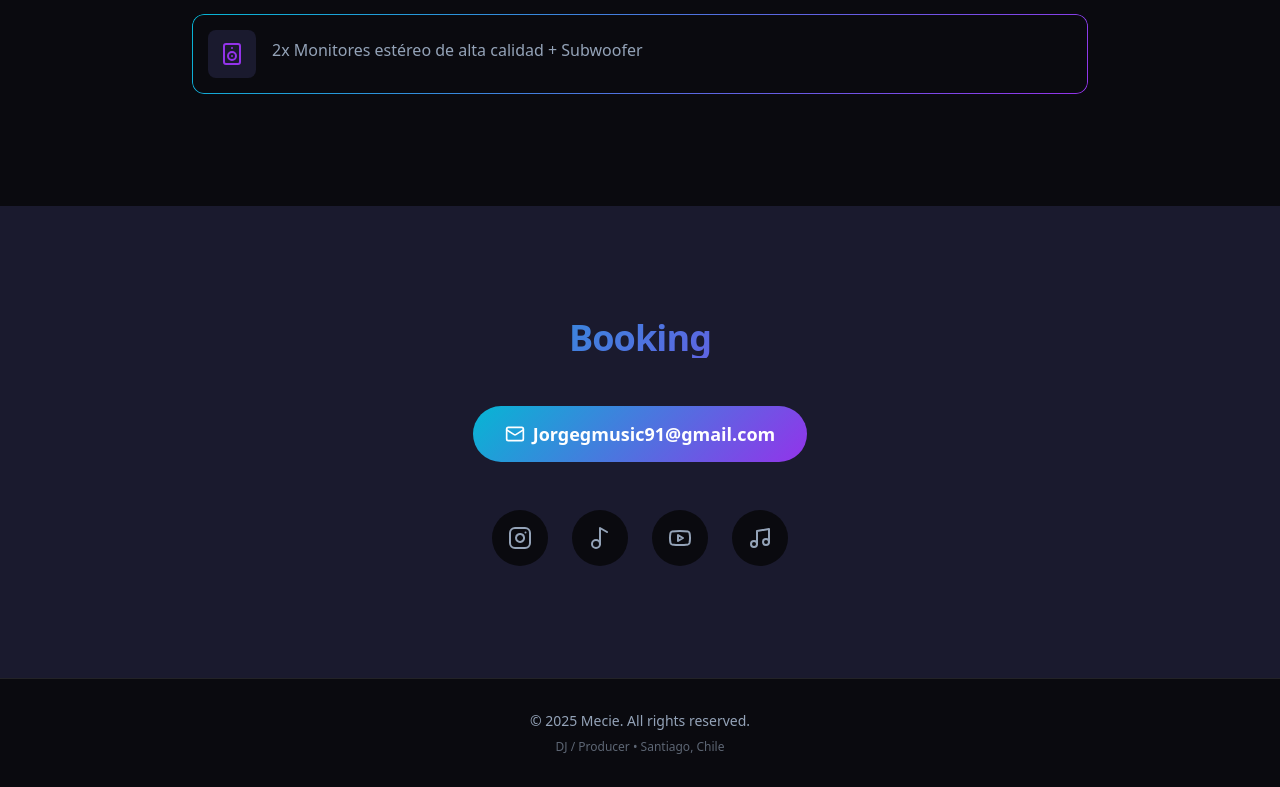
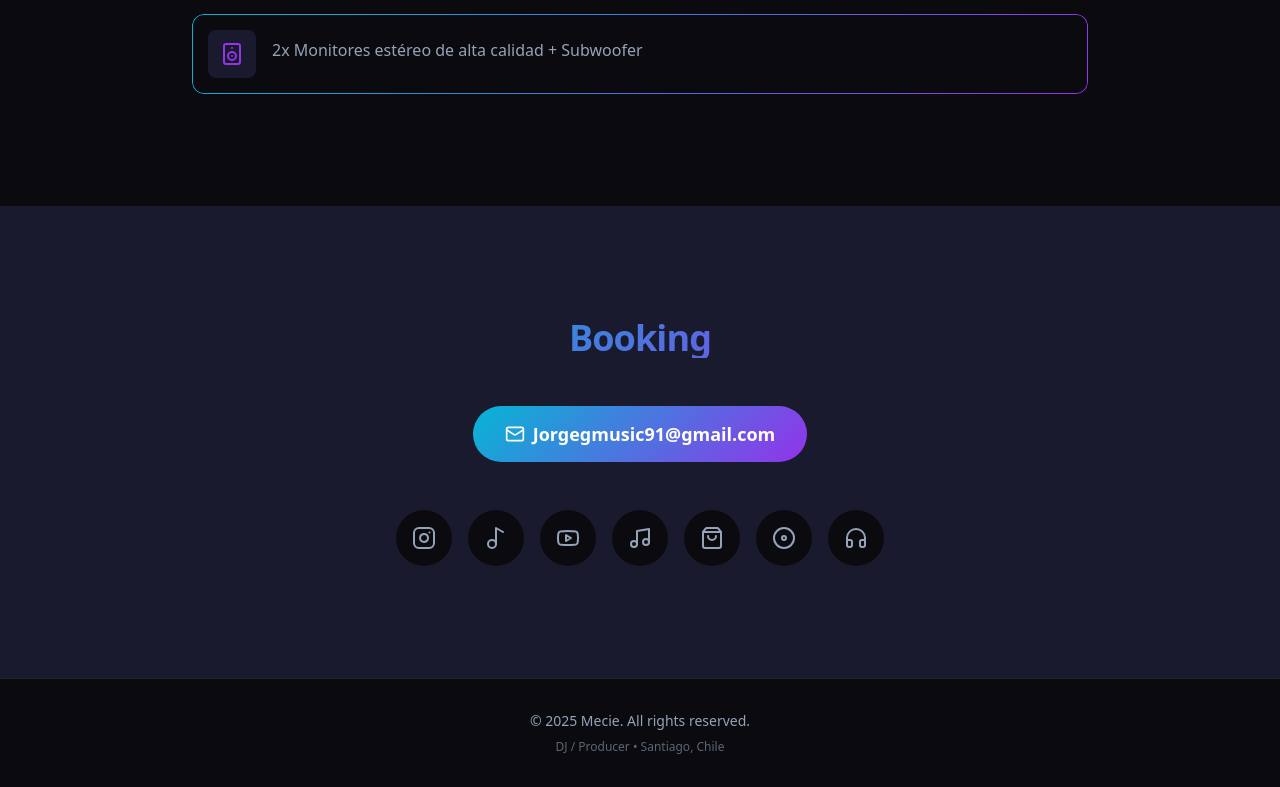
Before and after one commit to AriCorreaM/mecie-presskit, a Next.js app: page / in a window 1280 px wide. Shown: the part 6830-7617 px from the top of the page. Built offline with nearby package versions, Linux system fonts and the light colour scheme.

Commit message:
Add additional social media links to Contact component and improve layout

```diff
--- a/components/Contact.tsx
+++ b/components/Contact.tsx
@@ -1,7 +1,7 @@
 'use client';
 
 import { motion } from 'framer-motion';
-import { Mail, Instagram, Music2, Music, Youtube } from 'lucide-react';
+import { Mail, Instagram, Music2, Music, Youtube, ShoppingBag, Disc, Headphones } from 'lucide-react';
 import { artist } from '@/data/artist';
 import SectionTitle from './SectionTitle';
 
@@ -33,6 +33,24 @@ export default function Contact() {
       icon: Music,
       color: 'hover:text-green-500',
     },
+    {
+      name: 'Beatport',
+      href: artist.social.beatport,
+      icon: ShoppingBag,
+      color: 'hover:text-cyan-400',
+    },
+    {
+      name: 'Bandcamp',
+      href: artist.social.bandcamp,
+      icon: Disc,
+      color: 'hover:text-blue-400',
+    },
+    {
+      name: 'Apple Music',
+      href: artist.social.applemusic,
+      icon: Headphones,
+      color: 'hover:text-rose-400',
+    },
   ];
 
   return (
@@ -54,7 +72,7 @@ export default function Contact() {
           </a>
 
           {/* Social links */}
-          <div className="flex justify-center gap-6 pt-4">
+          <div className="flex flex-wrap justify-center gap-4 pt-4">
             {socialLinks.map((link) => (
               <motion.a
                 key={link.name}
@@ -65,6 +83,7 @@ export default function Contact() {
                 whileTap={{ scale: 0.95 }}
                 className={`rounded-full bg-[var(--background)] p-4 text-[var(--text-secondary)] transition-colors ${link.color}`}
                 aria-label={link.name}
+                title={link.name}
               >
                 <link.icon size={24} />
               </motion.a>
```
